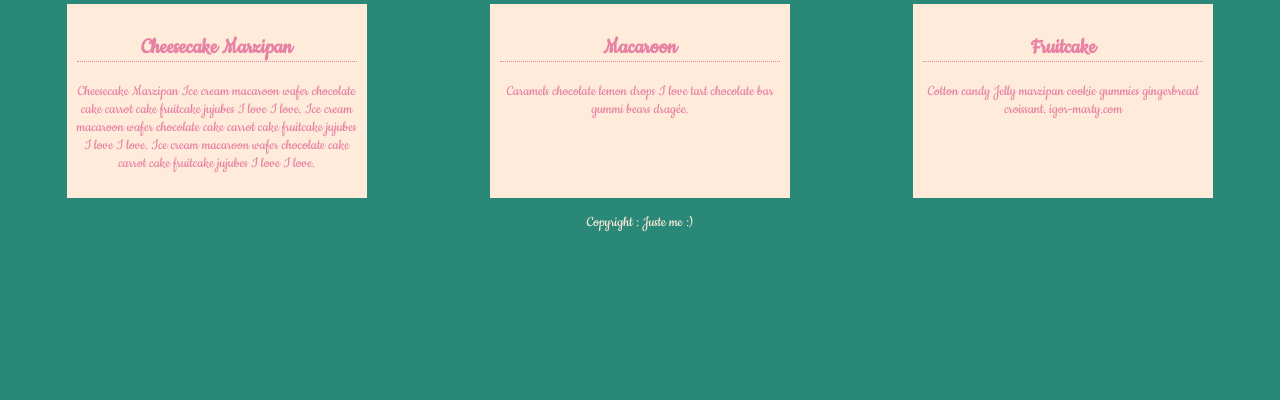
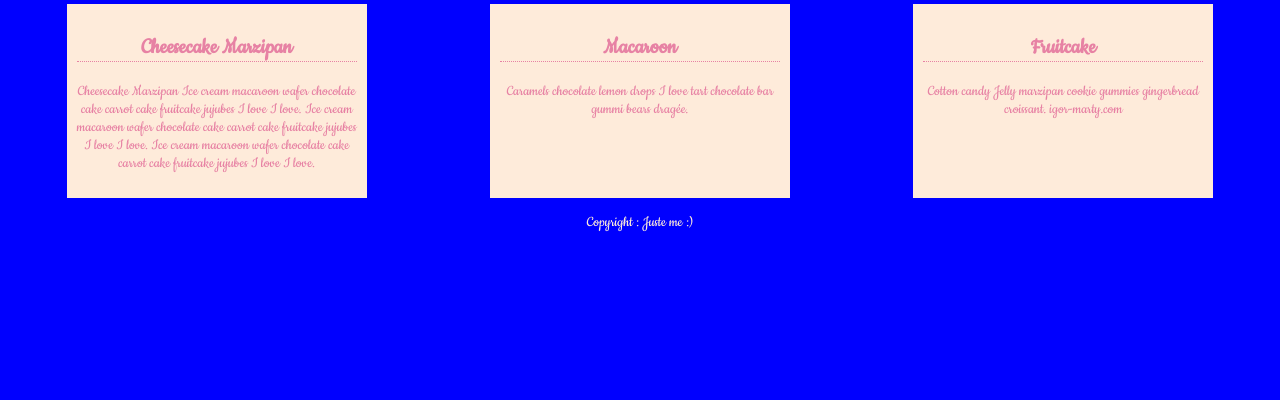
Before and after one commit to mklepper/maxanatam, a plain HTML site: page index.html in a window 1280 px wide. Shown: the part 400-800 px from the top of the page. Drawn offline with Linux system fonts and the light colour scheme.

Commit message:
change body color

```diff
--- a/css/style.css
+++ b/css/style.css
@@ -3,7 +3,7 @@
   transition-duration: 0.3s;
 }
 body{
-  background-color: #2a8878;
+  background-color: blue;
   color: #feebda;
   font-family: "Cookie";
   margin: 0;
```
